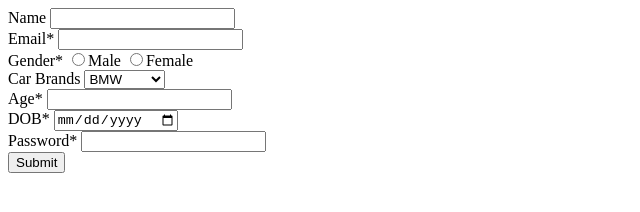
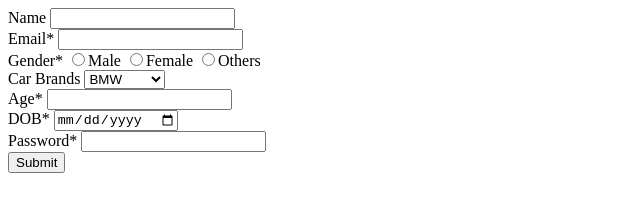
Before and after one commit to acciojob/signup-form-car-Mohanekm2001, a website: page main.html in a window 1280 px wide. Shown: the full height of the page, 0-640 px from the left. Drawn offline with Linux system fonts and the light colour scheme.

Commit message:
created a submission

```diff
--- a/main.html
+++ b/main.html
@@ -16,6 +16,7 @@
             <label for="gender">Gender*</label>
             <input type="radio" id="gender" name="gender" required>Male
             <input type="radio" id="gender" name="gender" required>Female
+			<input type="radio" id="gender" name="gender" required>Others
         </div>
         <div>
             <label for="cars">Car Brands</label>
```
